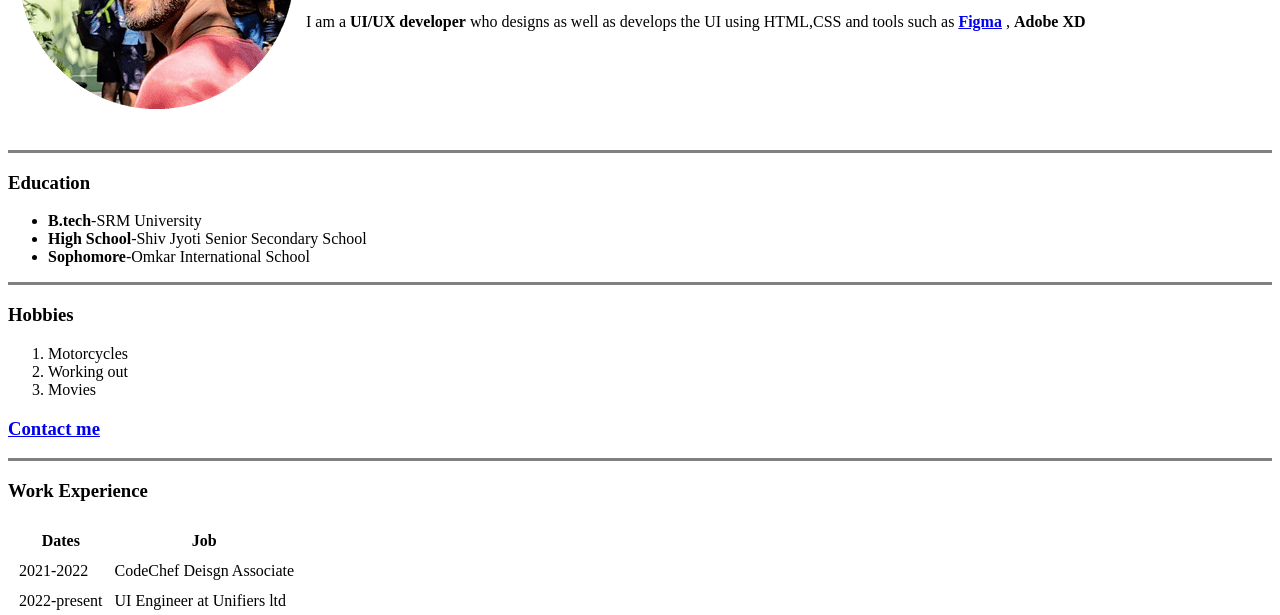
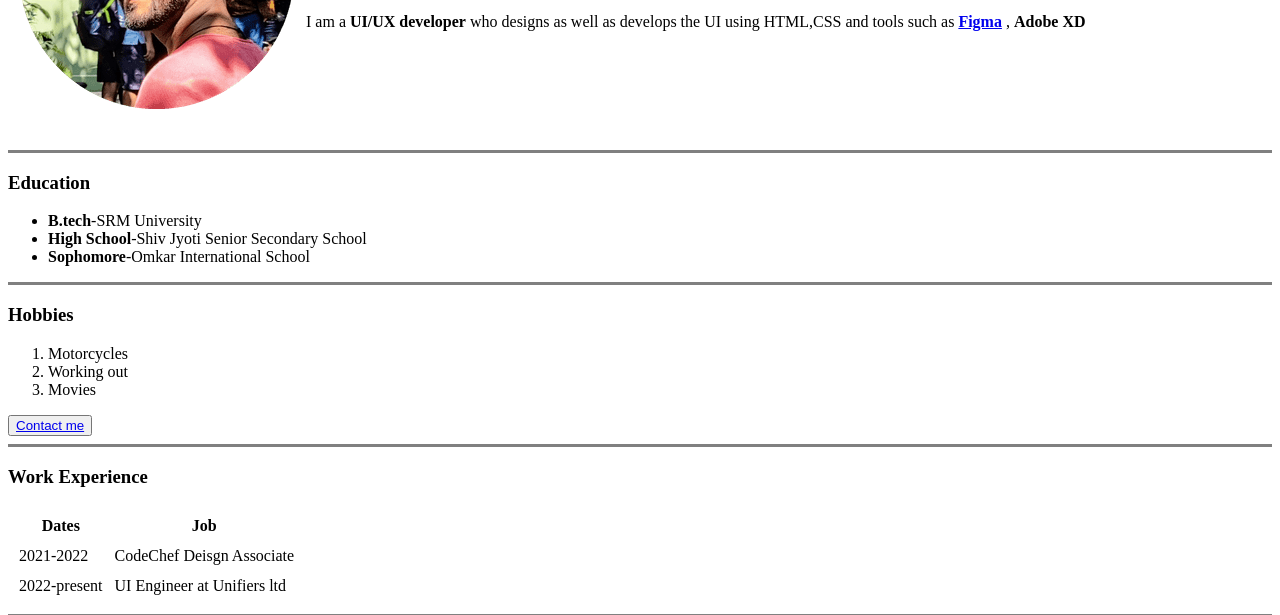
Before and after one commit to bhuwan3/HTML-website, a plain HTML site: page index.html in a window 1280 px wide. Shown: the part 185-800 px from the top of the page. Drawn offline with Linux system fonts and the light colour scheme.

Commit message:
Update index.html

```diff
--- a/index.html
+++ b/index.html
@@ -31,7 +31,7 @@
     <li>Movies</li>
   </ol>
   <a href=""></a>
- <h3><a href="Contact me.html">Contact me</a></h3>
+<button><a href="Contact me.html">Contact me</a></button>
  <hr size="3" noshade>
  <h3>Work Experience</h3>
   <table cellspacing="10">
```
